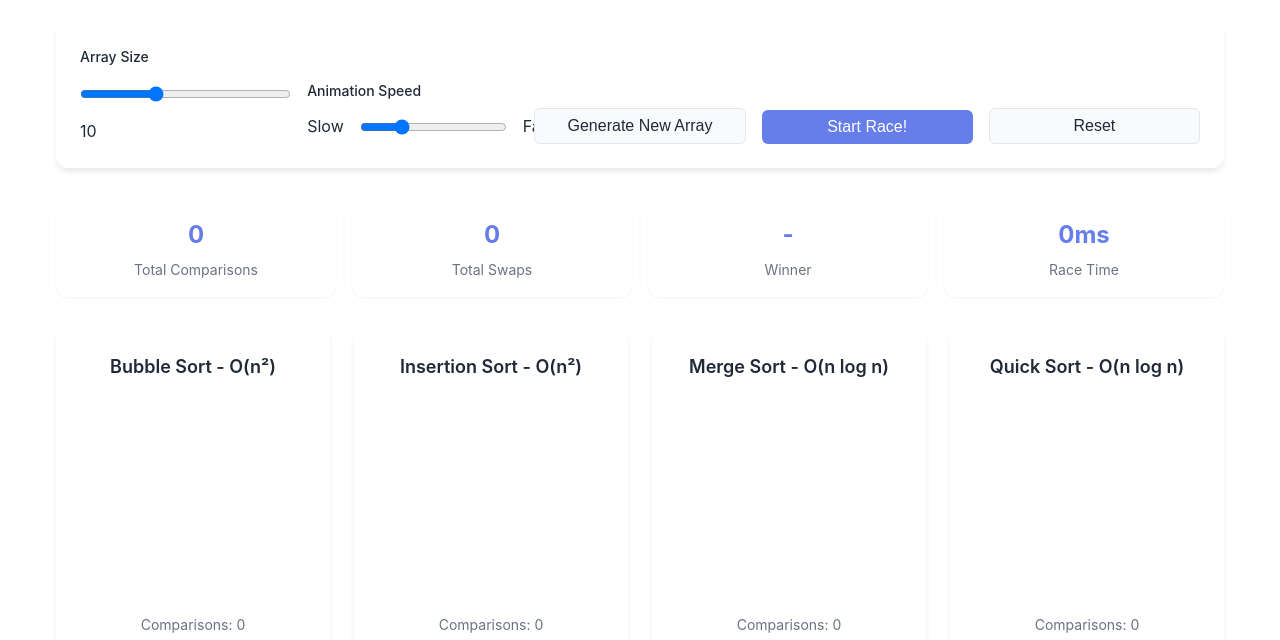
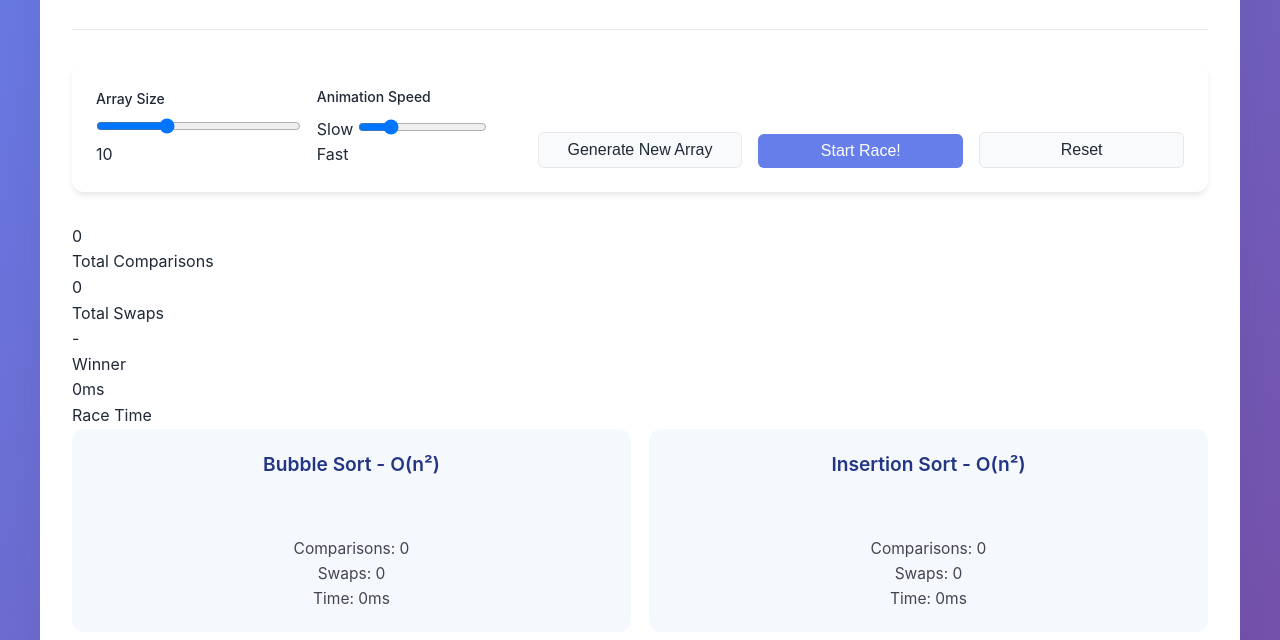
Before and after one commit to yasasree07/dsa-visualization, a plain HTML site: page modules/sorting.html in a window 1280 px wide. Shown: the part 286-926 px from the top of the page. Drawn offline with Linux system fonts and the light colour scheme.

Commit message:
Update sorting.html

```diff
--- a/modules/sorting.html
+++ b/modules/sorting.html
@@ -3,122 +3,44 @@
 <head>
     <meta charset="UTF-8">
     <meta name="viewport" content="width=device-width, initial-scale=1.0">
-    <title>Sorting Race - DSA Universe</title>
+    <title>Sorting Race - Box Style</title>
     <link rel="stylesheet" href="../style.css">
     <style>
-        .sorting-container {
-            display: grid;
-            grid-template-columns: repeat(auto-fit, minmax(250px, 1fr));
-            gap: var(--spacing-lg);
-            margin-bottom: var(--spacing-xl);
-        }
-
-        .algorithm-section {
-            background: var(--bg-card);
-            border-radius: var(--border-radius);
-            padding: var(--spacing-lg);
-            box-shadow: var(--shadow-md);
-        }
-
-        .algorithm-title {
-            font-size: var(--font-size-lg);
-            font-weight: 600;
-            margin-bottom: var(--spacing-md);
-            text-align: center;
-            color: var(--text-primary);
-        }
-
-        .bars-container {
-            display: flex;
-            align-items: end;
-            justify-content: center;
-            height: 200px;
-            margin-bottom: var(--spacing-md);
-            gap: 2px;
-        }
-
-        .bar {
-            background: var(--primary-color);
-            color: white;
-            display: flex;
-            align-items: end;
-            justify-content: center;
-            font-size: 12px;
-            font-weight: bold;
-            min-width: 20px;
-            transition: all 0.3s ease;
-            border-radius: 4px 4px 0 0;
-        }
-
-        .stats {
-            text-align: center;
-            font-size: var(--font-size-sm);
-            color: var(--text-secondary);
-        }
-
-        .stats-grid {
-            display: grid;
-            grid-template-columns: repeat(auto-fit, minmax(150px, 1fr));
-            gap: var(--spacing-md);
-            margin-bottom: var(--spacing-xl);
-        }
-
-        .stat-card {
-            background: var(--bg-card);
-            padding: var(--spacing-md);
-            border-radius: var(--border-radius);
-            text-align: center;
-            box-shadow: var(--shadow-sm);
-        }
-
-        .stat-value {
-            font-size: var(--font-size-2xl);
-            font-weight: 700;
-            color: var(--primary-color);
-        }
-
-        .stat-label {
-            font-size: var(--font-size-sm);
-            color: var(--text-secondary);
-            margin-top: var(--spacing-xs);
-        }
-
-        .winner {
-            border: 2px solid var(--success-color);
-            background: rgba(74, 222, 128, 0.1);
-        }
-
-        .speed-control {
-            display: flex;
-            align-items: center;
-            gap: var(--spacing-md);
-        }
+        .container { max-width: 1200px; margin: 40px auto; background: #fff; padding: 32px; border-radius: 18px; box-shadow: 0 8px 32px rgba(44,62,80,0.08);}
+        .sorting-container-top, .sorting-container-bottom { display: grid; grid-template-columns: repeat(2, 1fr); gap:18px;}
+        .sorting-container-top { margin-bottom:18px; }
+        .algorithm-section { background:#f5f8fc; border-radius:12px; padding:20px; }
+        .algorithm-title { text-align:center; font-size:1.2rem; font-weight:600; color:#233585;}
+        .bars-container { display: flex; flex-direction: row; align-items: center; justify-content: center; min-height: 50px; margin-bottom: 8px; gap: 2px; }
+        .box { width: 38px; height: 38px; margin: 0 3px; display: flex; align-items: center; justify-content: center; background: #4065fa; color: #fff; font-size: 1.1rem; font-weight: bold; border-radius: 7px; transition: background 0.3s, color 0.3s;}
+        .box.comparing { background: #FFD43B; color: #233; }
+        .box.highlight { background: #ff7b54; }
+        .box.sorted { background: #22c55e; }
+        .algorithm-section.winner { border:2px solid #22c55e; background: #eafaf1;}
+        .stats { text-align:center; font-size:0.97rem; color:#445;}
     </style>
 </head>
 <body>
-    <div class="module-container">
     <div class="container">
         <a href="../index.html" class="back-button">← Back to Dashboard</a>
-
         <div class="module-header">
             <h1 class="module-title">🏁 Sorting Race</h1>
             <p class="module-description">
                 Watch different sorting algorithms compete! See how Bubble Sort, Insertion Sort, Merge Sort, and Quick Sort handle the same dataset.
             </p>
         </div>
-
         <div class="controls-panel">
             <div class="controls-grid">
                 <div class="control-group">
                     <label class="control-label">Array Size</label>
-                        <input type="range" id="arraySize" class="control-input" min="5" max="20" value="10">
+                    <input type="range" id="arraySize" min="5" max="20" value="10">
                     <span id="arraySizeValue">10</span>
                 </div>
                 <div class="control-group">
                     <label class="control-label">Animation Speed</label>
                     <div class="speed-control">
                         <span>Slow</span>
-                            <input type="range" id="speed" class="control-input" min="100" max="1000" value="300">
+                        <input type="range" id="speed" min="100" max="1000" value="300">
                         <span>Fast</span>
                     </div>
                 </div>
@@ -133,7 +55,6 @@
                 </div>
             </div>
         </div>
-
         <div class="stats-grid">
             <div class="stat-card">
                 <div class="stat-value" id="totalComparisons">0</div>
@@ -152,8 +73,7 @@
                 <div class="stat-label">Race Time</div>
             </div>
         </div>
-
-            <div class="sorting-container">
+        <div class="sorting-container-top">
             <div class="algorithm-section" id="bubble-sort">
                 <h3 class="algorithm-title">Bubble Sort - O(n²)</h3>
                 <div class="bars-container" id="bubbleBars"></div>
@@ -163,7 +83,6 @@
                     <div>Time: <span id="bubbleTime">0ms</span></div>
                 </div>
             </div>
-
             <div class="algorithm-section" id="insertion-sort">
                 <h3 class="algorithm-title">Insertion Sort - O(n²)</h3>
                 <div class="bars-container" id="insertionBars"></div>
@@ -173,7 +92,8 @@
                     <div>Time: <span id="insertionTime">0ms</span></div>
                 </div>
             </div>
-
+        </div>
+        <div class="sorting-container-bottom">
             <div class="algorithm-section" id="merge-sort">
                 <h3 class="algorithm-title">Merge Sort - O(n log n)</h3>
                 <div class="bars-container" id="mergeBars"></div>
@@ -183,7 +103,6 @@
                     <div>Time: <span id="mergeTime">0ms</span></div>
                 </div>
             </div>
-
             <div class="algorithm-section" id="quick-sort">
                 <h3 class="algorithm-title">Quick Sort - O(n log n)</h3>
                 <div class="bars-container" id="quickBars"></div>
@@ -195,8 +114,6 @@
             </div>
         </div>
     </div>
-    </div>
-
     <script src="../js/sorting.js"></script>
 </body>
 </html>
```
Lines whose indentation alone changed are shown as unchanged.
